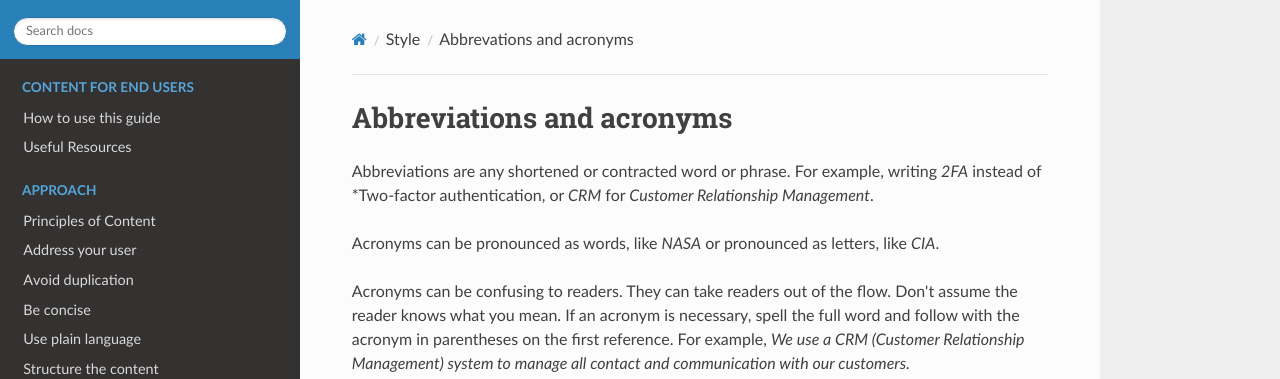
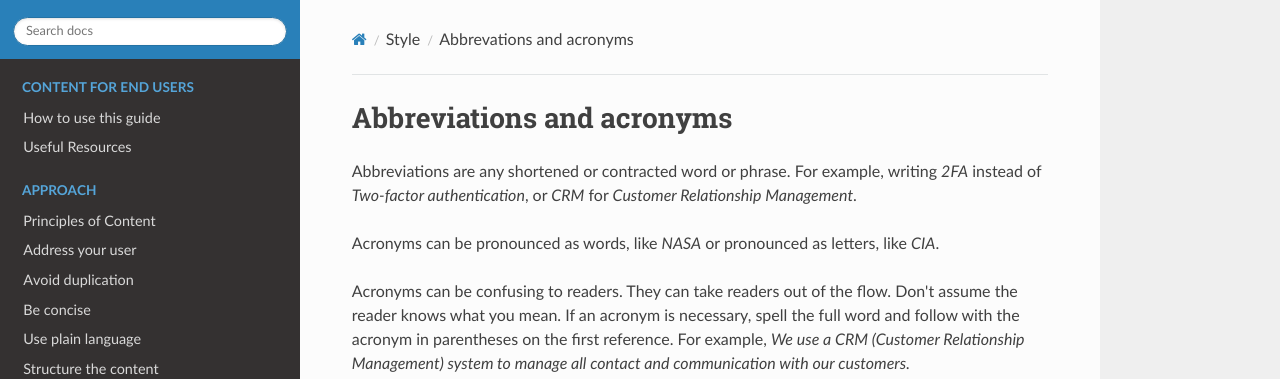
Before and after one commit to stevearrants/styleguide, an MkDocs documentation site: the page built from docs/abbacronym.md, in a window 1280 px wide. Shown: the top 379 px of the page. Built offline with MkDocs 1.6.1, drawn with Linux system fonts in a browser that asks for light colours; nearby versions of some CDN libraries.

```diff
--- a/docs/abbacronym.md
+++ b/docs/abbacronym.md
@@ -1,14 +1,11 @@
 # Abbreviations and acronyms
 
-Abbreviations are any shortened or contracted word or phrase. For
-example, writing *2FA* instead of *Two-factor authentication, or *CRM* for
+Abbreviations are any shortened or contracted word or phrase. For example, writing *2FA* instead of *Two-factor authentication*, or *CRM* for
 *Customer Relationship Management*.
 
 Acronyms can be pronounced as words, like *NASA* or pronounced as letters, like *CIA*.
 
 Acronyms can be confusing to readers. They can take readers out of the flow. Don't assume the reader knows what you mean.
-If an acronym is necessary, spell the full word and follow with the acronym in parentheses
-on the first reference. For example, *We use a CRM (Customer Relationship Management) system to manage all contact and communication with our customers.*
+If an acronym is necessary, spell the full word and follow with the acronym in parentheses on the first reference. For example, *We use a CRM (Customer Relationship Management) system to manage all contact and communication with our customers.*
 
-Some acronyms are more recognizable than their full spellings. For
-example, *NASA*. In such instances, the acronym alone is acceptable.
+Some acronyms are more recognizable than their full spellings. For example, *NASA*. In such instances, the acronym alone is acceptable.
```
